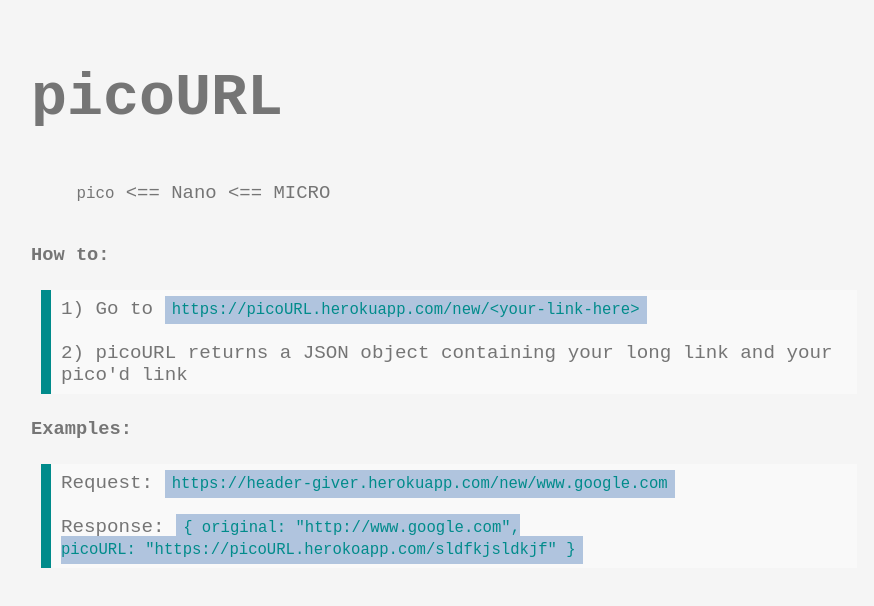
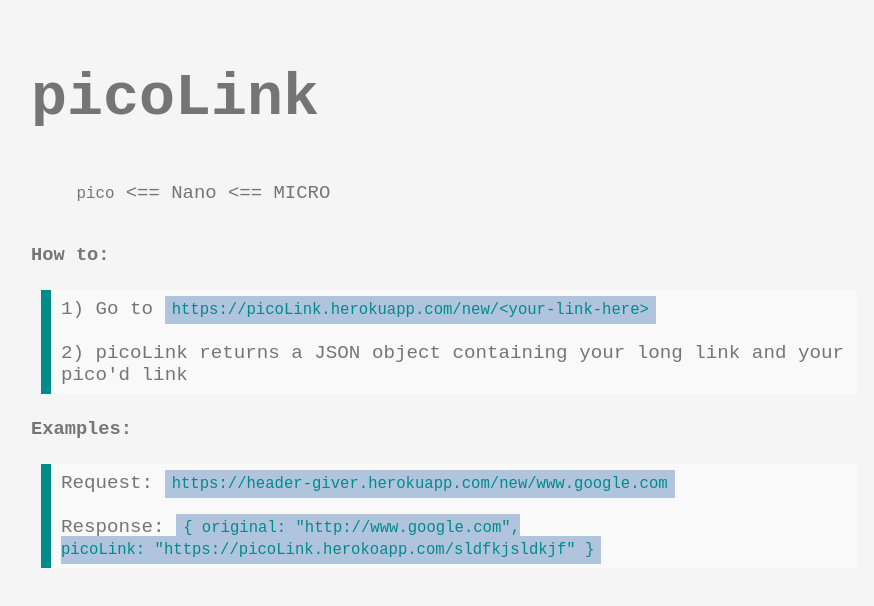
Before and after one commit to BenjaminDowns/picoURL, a website: page public/index.html in a window 1280 px wide. Shown: the top 606 px of the page, without its empty margins (91-965 px from the left). Drawn offline with Linux system fonts and the light colour scheme.

Commit message:
fixed front page

```diff
--- a/public/index.html
+++ b/public/index.html
@@ -9,7 +9,7 @@
 <body>
     <div class='container'>
         <div class='heading'>
-            <h2>picoURL</h2>
+            <h2>picoLink</h2>
             <small>
 
 <pre>    <small>pico</small> <== Nano <== MICRO </pre>
@@ -20,9 +20,9 @@
             <h3>How to:</h3>
             <blockquote>
                 <p class='instructions'>
-                    1) Go to <code>https://picoURL.herokuapp.com/new/&lt;your-link-here&gt;</code>
+                    1) Go to <code>https://picoLink.herokuapp.com/new/&lt;your-link-here&gt;</code>
                     <br/>
-                    <br/> 2) picoURL returns a JSON object containing your long link and your pico'd link
+                    <br/> 2) picoLink returns a JSON object containing your long link and your pico'd link
                 </p>
             </blockquote>
             <h3>Examples:</h3>
@@ -32,7 +32,7 @@
                     <br/>
                     <br/> Response: <code>{
                                     original: "http://www.google.com",<br/>
-                                    picoURL: "https://picoURL.herokoapp.com/sldfkjsldkjf"
+                                    picoLink: "https://picoLink.herokoapp.com/sldfkjsldkjf"
                                 }</code>
                 </p>
             </blockquote>
```
